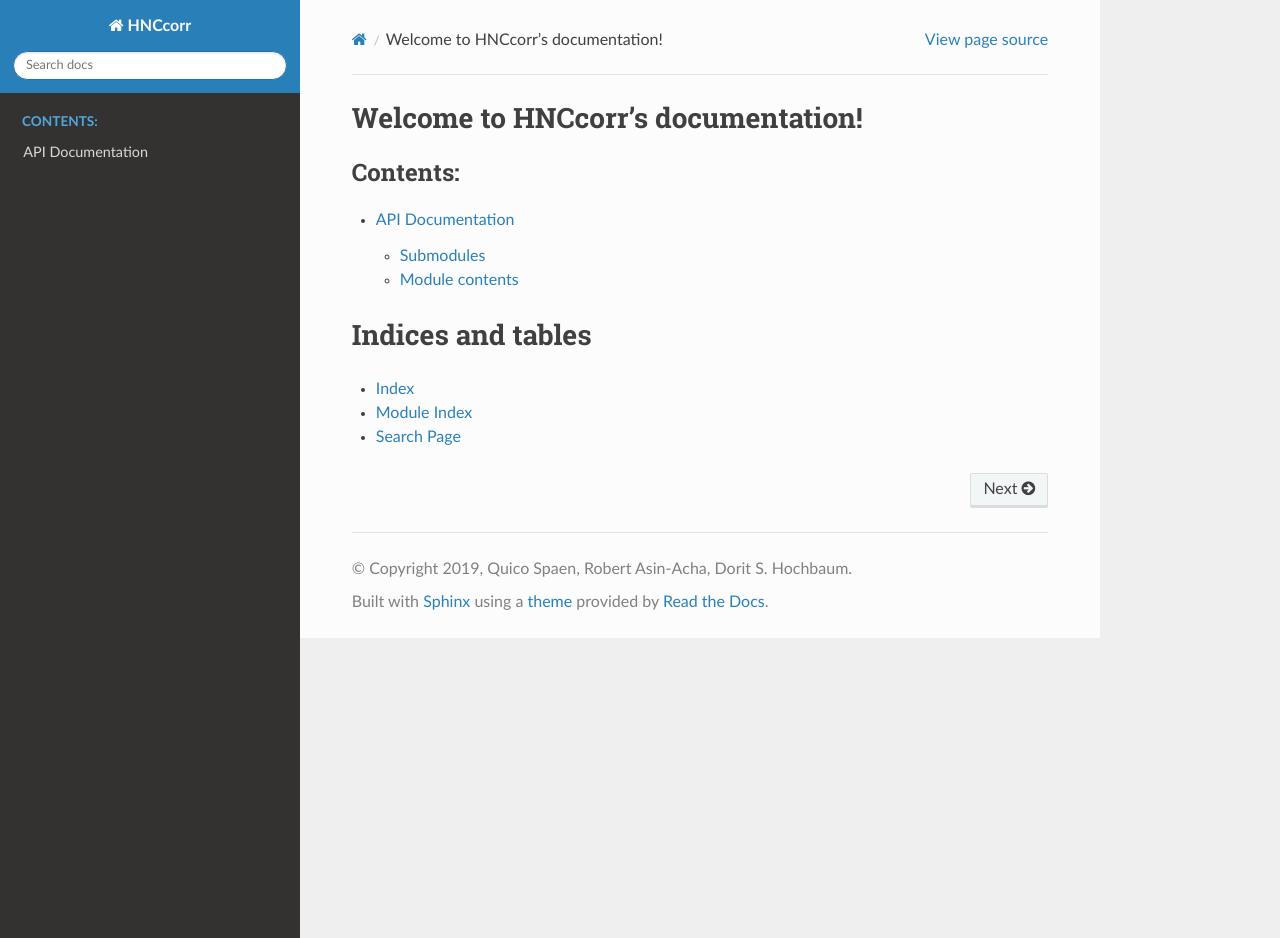
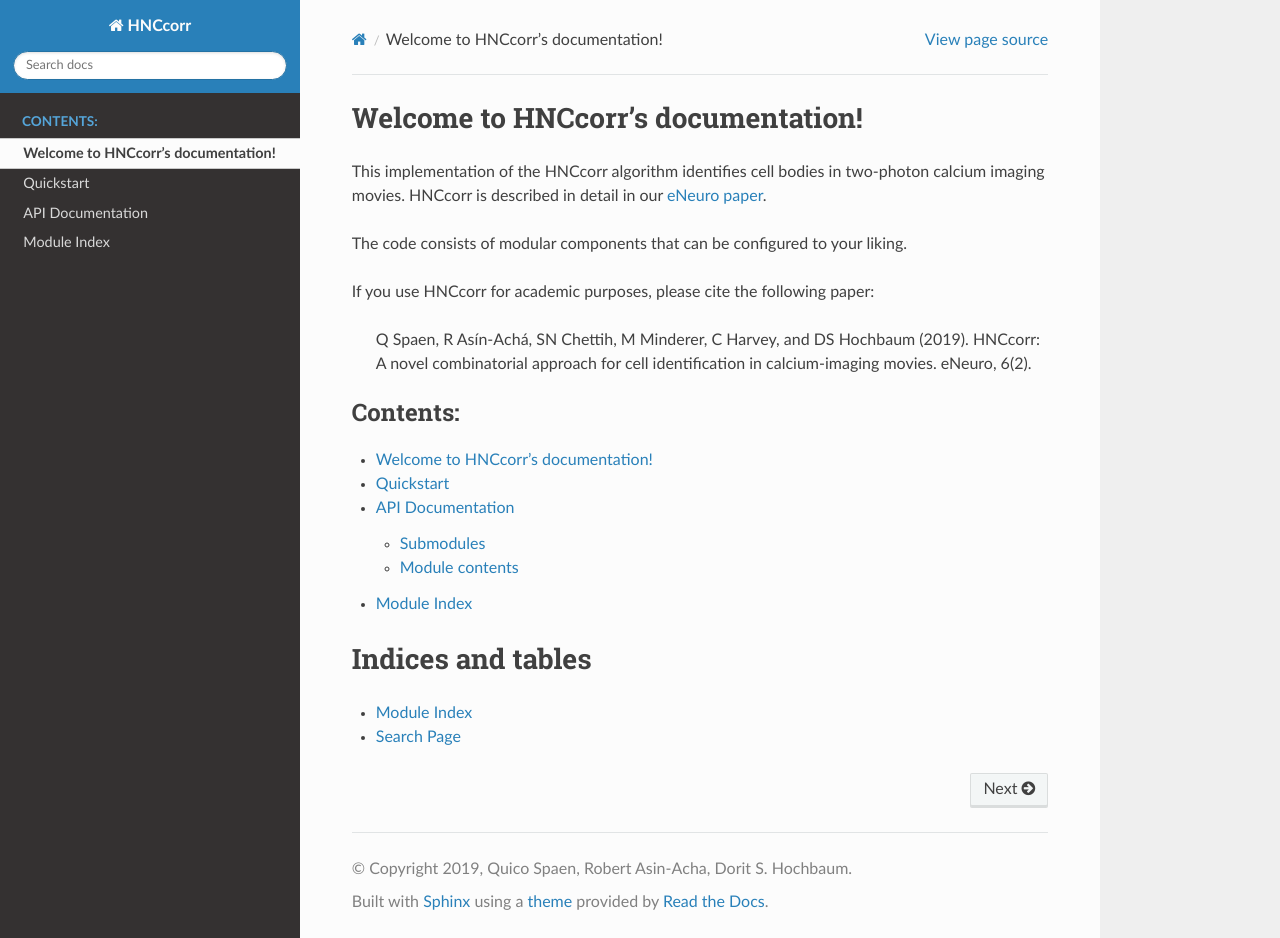
Before and after one commit to hochbaumGroup/HNCcorr, a Sphinx documentation site: the page built from docs/source/index.rst, in a window 1280 px wide and 938 px high. Built offline with Sphinx 7.4.7 and the Read the Docs theme 2.0.0, drawn with Linux system fonts in a browser that asks for light colours.

Commit message:
Wrote a quick landing page for docs

```diff
--- a/docs/source/conf.py
+++ b/docs/source/conf.py
@@ -35,6 +35,7 @@ extensions = [
     "sphinx.ext.viewcode",
     "sphinx.ext.napoleon",
     "sphinx.ext.mathjax",
+    "recommonmark",
 ]
 
 # Add any paths that contain templates here, relative to this directory.
@@ -44,7 +45,6 @@ templates_path = ["_templates"]
 # directories to ignore when looking for source files.
 # This pattern also affects html_static_path and html_extra_path.
 exclude_patterns = []
-
 
 # -- Options for HTML output -------------------------------------------------
 
--- a/docs/source/index.rst
+++ b/docs/source/index.rst
@@ -1,22 +1,26 @@
-.. HNCcorr documentation master file, created by
-   sphinx-quickstart on Thu Jun 13 14:13:32 2019.
-   You can adapt this file completely to your liking, but it should at least
-   contain the root `toctree` directive.
-
 Welcome to HNCcorr's documentation!
 ===================================
+
+This implementation of the HNCcorr algorithm identifies cell bodies in two-photon calcium imaging movies. HNCcorr is described in detail in our `eNeuro paper <http://www.eneuro.org/content/6/2/ENEURO.0304-18.2019>`_.
+
+The code consists of modular components that can be configured to your liking.
+
+If you use HNCcorr for academic purposes, please cite the following paper:
+
+    Q Spaen, R Asín-Achá, SN Chettih, M Minderer, C Harvey, and DS Hochbaum (2019). HNCcorr: A novel combinatorial approach for cell identification in calcium-imaging movies. eNeuro, 6(2).
 
 .. toctree::
    :maxdepth: 2
    :caption: Contents:
 
+   self
+   quickstart
    hnccorr
+   modindex
 
 
 
 Indices and tables
 ==================
-
-* :ref:`genindex`
 * :ref:`modindex`
 * :ref:`search`
--- /dev/null
+++ b/docs/source/quickstart.rst
@@ -0,0 +1,2 @@
+Quickstart
+===========
```
Also changed, not shown: README.md (+2 -2 lines), docs/source/hnccorr.rst (+33 -5 lines), docs/source/modules.rst (deleted, +0 -7 lines).
